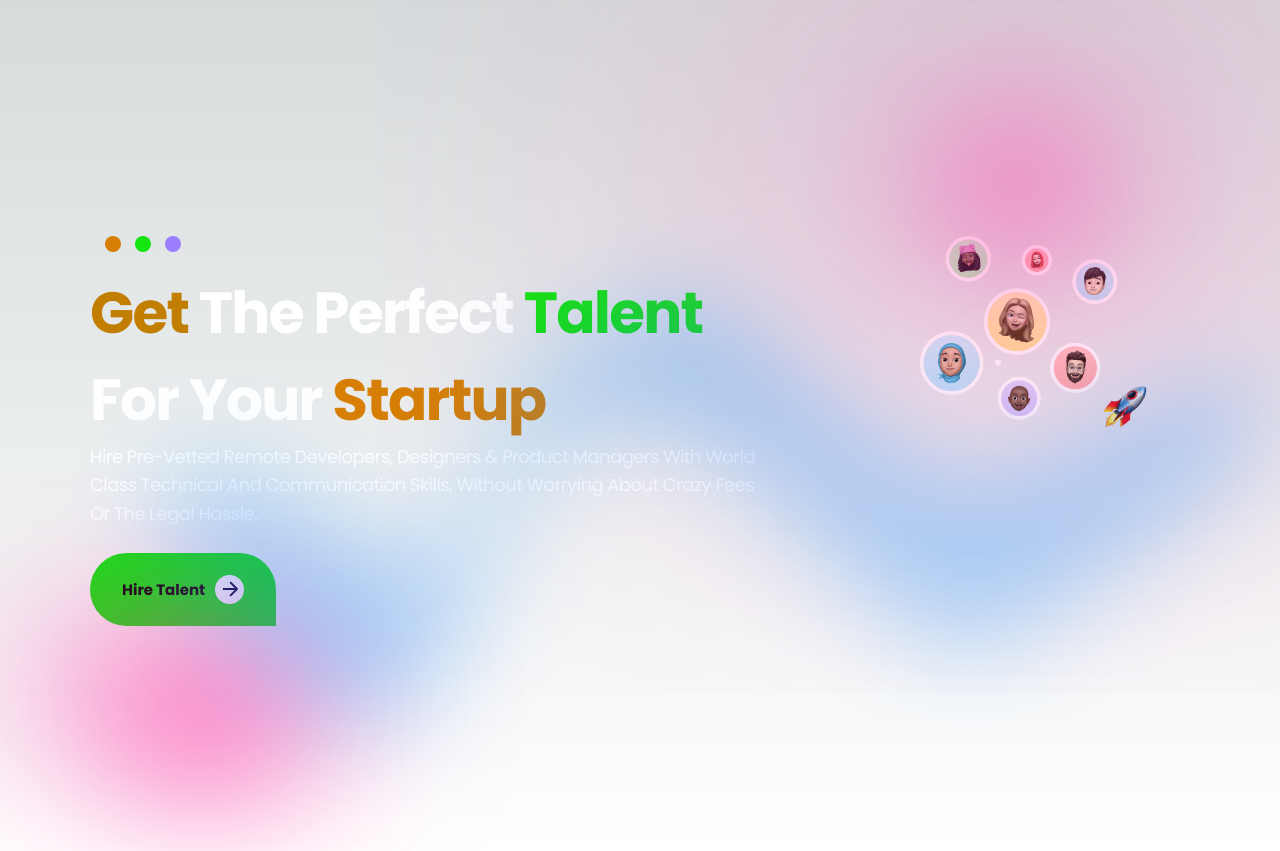
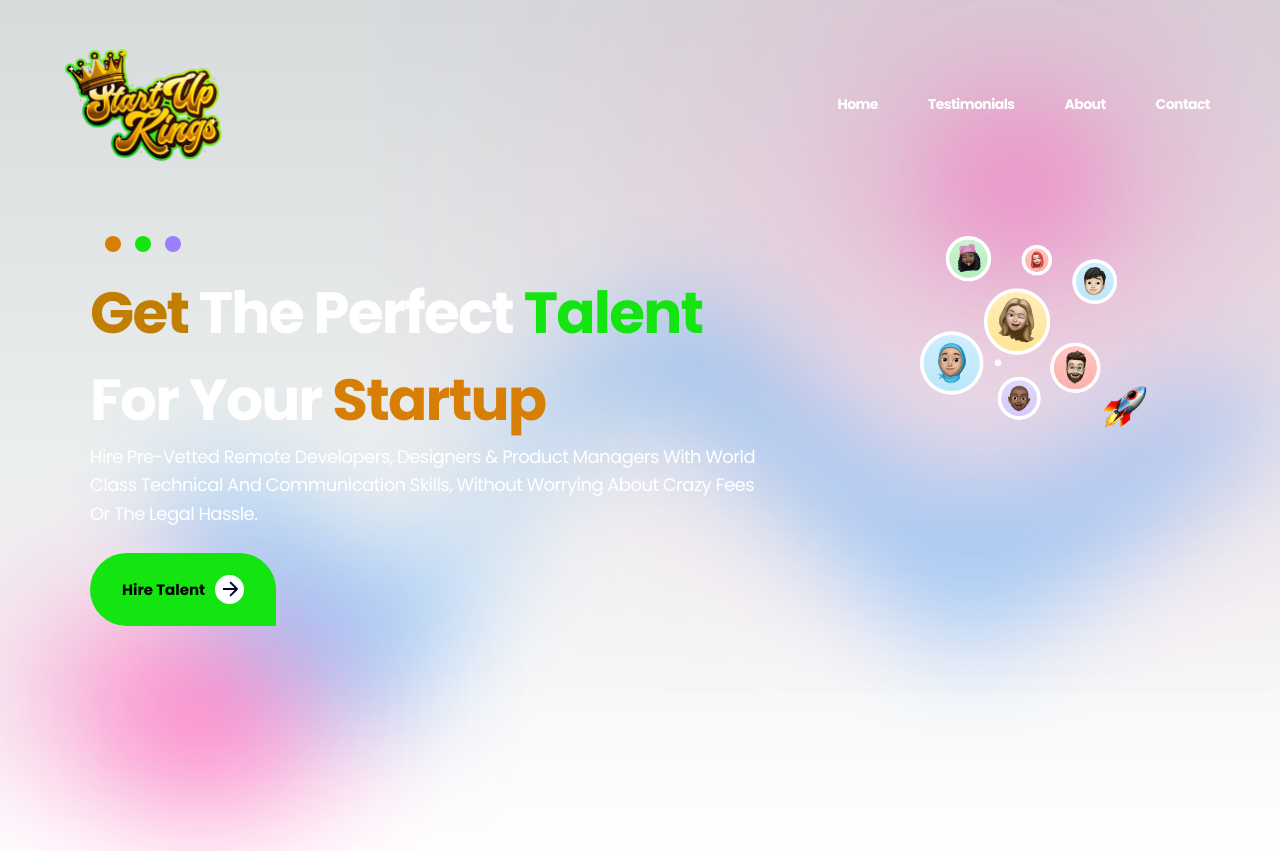
Before and after one commit to YakivBioko/startupkings-frontend, a Next.js app: page / in a window 1280 px wide. Built offline with nearby package versions, Linux system fonts and the light colour scheme.

Commit message:
feat: add navbar

```diff
--- a/src/app/layout.tsx
+++ b/src/app/layout.tsx
@@ -1,6 +1,7 @@
 // import { Inter } from "next/font/google";
 import localFont from "next/font/local";
 import "./globals.css";
+import { Navbar } from "@/components";
 
 // const inter = Inter({ subsets: ["latin"] });
 
@@ -112,7 +113,10 @@ export default function RootLayout({
 }) {
   return (
     <html lang="en">
-      <body className={poppins.className}>{children}</body>
+      <body className={poppins.className}>
+        <Navbar />
+        {children}
+      </body>
     </html>
   );
 }
--- a/src/app/page.tsx
+++ b/src/app/page.tsx
@@ -1,11 +1,11 @@
-import { Home } from "@/views";
+import { Header } from "@/views/Home";
 
 export default function Page() {
   return (
     <>
       <div className="relative pl-[90px] pr-[130px] pt-[236px] pb-[225px]">
-        <div className="bg-[url('/assets/images/home/background-desktop.svg')] absolute left-0 top-0 w-full h-full bg-[length:100%_100%]" />
-        <Home />
+        <div className="bg-[url('/assets/images/home/background-desktop.svg')] absolute left-0 top-0 w-full h-full bg-[length:100%_100%] -z-[1]" />
+        <Header />
       </div>
     </>
   );
--- /dev/null
+++ b/src/components/Icons/RightArrow.tsx
@@ -0,0 +1,22 @@
+export default function RightArrow({
+  size = 29,
+  color = "#02012D",
+}: {
+  size?: number | string;
+  color?: string;
+}) {
+  return (
+    <svg
+      width={size}
+      height={size}
+      viewBox="0 0 29 29"
+      fill="none"
+      xmlns="http://www.w3.org/2000/svg"
+    >
+      <path
+        d="M22.7071 14.7071C23.0976 14.3166 23.0976 13.6834 22.7071 13.2929L16.3431 6.92893C15.9526 6.53841 15.3195 6.53841 14.9289 6.92893C14.5384 7.31946 14.5384 7.95262 14.9289 8.34315L20.5858 14L14.9289 19.6569C14.5384 20.0474 14.5384 20.6805 14.9289 21.0711C15.3195 21.4616 15.9526 21.4616 16.3431 21.0711L22.7071 14.7071ZM8 15H22V13H8V15Z"
+        fill={color || "currentColor"}
+      />
+    </svg>
+  );
+}
--- /dev/null
+++ b/src/components/Icons/index.ts
@@ -0,0 +1 @@
+export { default as RightArrowIcon } from "./RightArrow";
--- /dev/null
+++ b/src/components/Navbar/Navbar.tsx
@@ -0,0 +1,31 @@
+import { HTMLAttributes } from "react";
+import Image from "next/image";
+import Link from "next/link";
+
+export default function Navbar({
+  className,
+  ...props
+}: HTMLAttributes<HTMLDivElement>) {
+  return (
+    <div
+      className={[
+        "fixed w-full flex items-center justify-between py-[45px] pl-[50px] pr-[70px] z-[100]",
+        className,
+      ].join(" ")}
+      {...props}
+    >
+      <Image
+        src="/assets/images/logo.png"
+        alt="logo"
+        width={210}
+        height={120}
+      />
+      <div className="flex items-center gap-[50px] text-white text-[14px] font-bold leading-[1.437] -tracking-[0.56px]">
+        <Link href="/#home">Home</Link>
+        <Link href="/#testimonials">Testimonials</Link>
+        <Link href="/#about">About</Link>
+        <Link href="/#contact">Contact</Link>
+      </div>
+    </div>
+  );
+}
--- /dev/null
+++ b/src/components/Navbar/index.ts
@@ -0,0 +1 @@
+export { default as Navbar } from "./Navbar";
--- a/src/components/index.ts
+++ b/src/components/index.ts
@@ -1 +1,3 @@
+export * from "./Icons";
 export * from "./Layout";
+export * from "./Navbar";
--- a/src/views/Home/Header.tsx
+++ b/src/views/Home/Header/index.tsx
@@ -1,5 +1,6 @@
 import Image from "next/image";
 import Circle from "./Circle";
+import { RightArrowIcon } from "@/components";
 
 export default function Header() {
   return (
@@ -23,20 +24,8 @@ export default function Header() {
         </p>
         <button className="rounded-[40px_40px_0_40px] text-black bg-[#14E410] text-[15px] font-bold leading-[1.587] px-[32px] py-[22px] flex items-center gap-2.5">
           Hire Talent{" "}
-          <span>
-            <svg
-              width="29"
-              height="29"
-              viewBox="0 0 29 29"
-              fill="none"
-              xmlns="http://www.w3.org/2000/svg"
-            >
-              <circle cx="14.5" cy="14.5" r="14.5" fill="white" />
-              <path
-                d="M22.7071 14.7071C23.0976 14.3166 23.0976 13.6834 22.7071 13.2929L16.3431 6.92893C15.9526 6.53841 15.3195 6.53841 14.9289 6.92893C14.5384 7.31946 14.5384 7.95262 14.9289 8.34315L20.5858 14L14.9289 19.6569C14.5384 20.0474 14.5384 20.6805 14.9289 21.0711C15.3195 21.4616 15.9526 21.4616 16.3431 21.0711L22.7071 14.7071ZM8 15H22V13H8V15Z"
-                fill="#02012D"
-              />
-            </svg>
+          <span className="w-[29px] h-[29px] rounded-full bg-white">
+            <RightArrowIcon />
           </span>
         </button>
       </div>
--- a/src/views/Home/index.tsx
+++ b/src/views/Home/index.tsx
@@ -1,9 +1 @@
-import Header from "./Header";
-
-export default function Home() {
-  return (
-    <>
-      <Header />
-    </>
-  );
-}
+export { default as Header } from "./Header";
--- a/src/views/index.ts
+++ /dev/null
@@ -1 +0,0 @@
-export { default as Home } from "./Home";
```
Also changed, not shown: src/views/Home/Header/Circle.tsx (renamed from src/views/Home/Circle.tsx).
